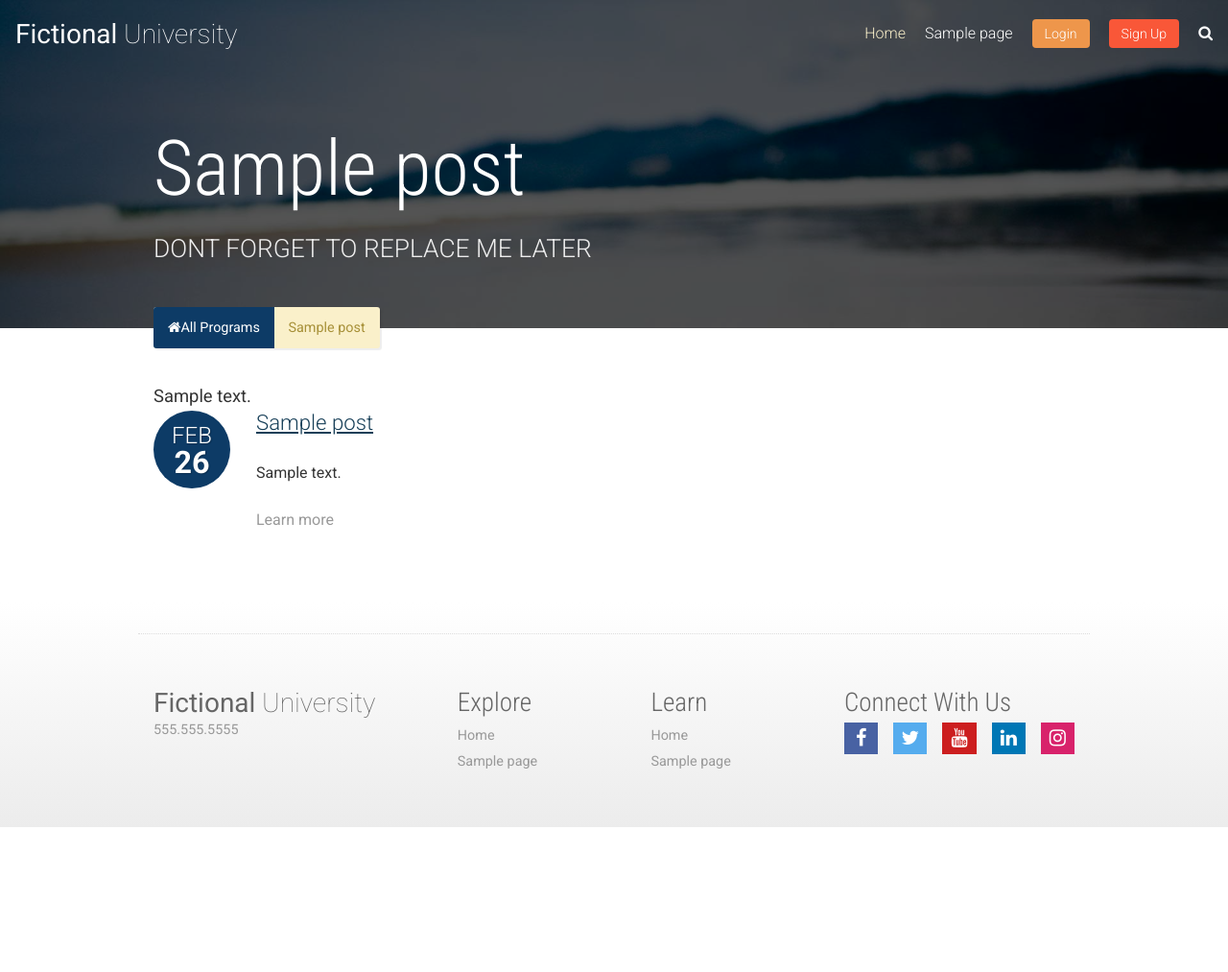
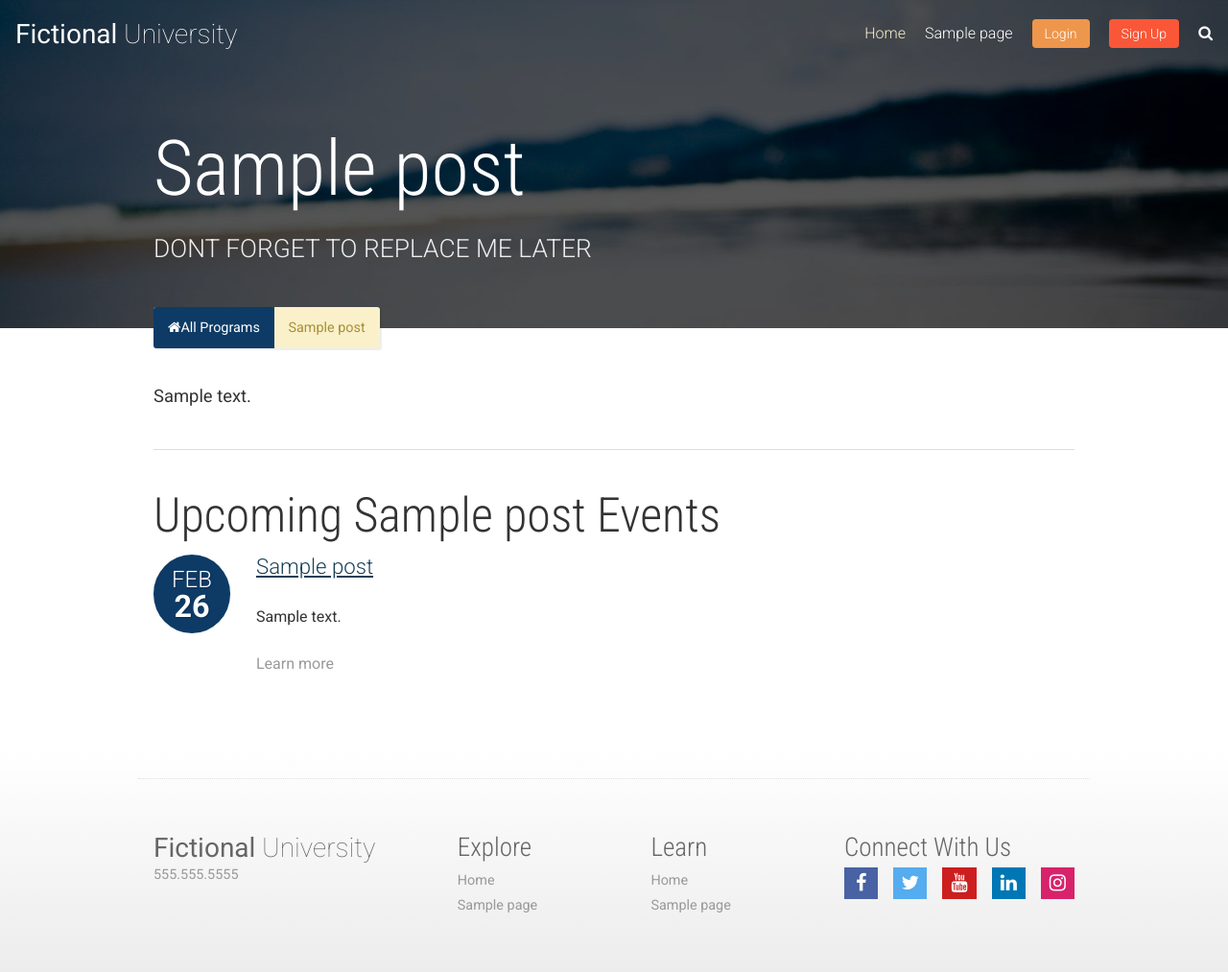
Before and after one commit to owentr1369/fictional-university-wordpress-udemy, a WordPress theme: template themes/fictional-university/single-program.php in a window 1280 px wide. Shown: the whole page at 96% size. Before the commit the page ends 862 px from the top, so only its background shows below. Run offline with PHP 8.4 and a stand-in for WordPress, Linux system fonts and the light colour scheme; the site name, menu and one post (Sample post) are stand-ins, and other content is empty.

Commit message:
quick program edits

```diff
--- a/themes/fictional-university/front-page.php
+++ b/themes/fictional-university/front-page.php
@@ -6,7 +6,7 @@
         <h1 class="headline headline--large">Welcome!</h1>
         <h2 class="headline headline--medium">We think you&rsquo;ll like it here.</h2>
         <h3 class="headline headline--small">Why don&rsquo;t you check out the <strong>major</strong> you&rsquo;re interested in?</h3>
-        <a href="#" class="btn btn--large btn--blue">Find Your Major</a>
+        <a href="<?php echo get_post_type_archive_link('program') ?>" class="btn btn--large btn--blue">Find Your Major</a>
     </div>
 </div>
 
--- a/themes/fictional-university/single-program.php
+++ b/themes/fictional-university/single-program.php
@@ -48,6 +48,10 @@ while (have_posts()) {
                 )
             )
         ));
+        if ($homepageEvents->have_posts()) {
+            echo '<hr class="section-break">';
+            echo '<h2 class="headline headline--medium">Upcoming ' . get_the_title() . ' Events</h2>';
+
             while ($homepageEvents->have_posts()) {
                 $homepageEvents->the_post(); ?>
 
@@ -73,6 +77,7 @@ while (have_posts()) {
                 </div>
         <?php
             }
+        }
         ?>
     </div>
 <?php }
```
Lines whose indentation alone changed are shown as unchanged.
